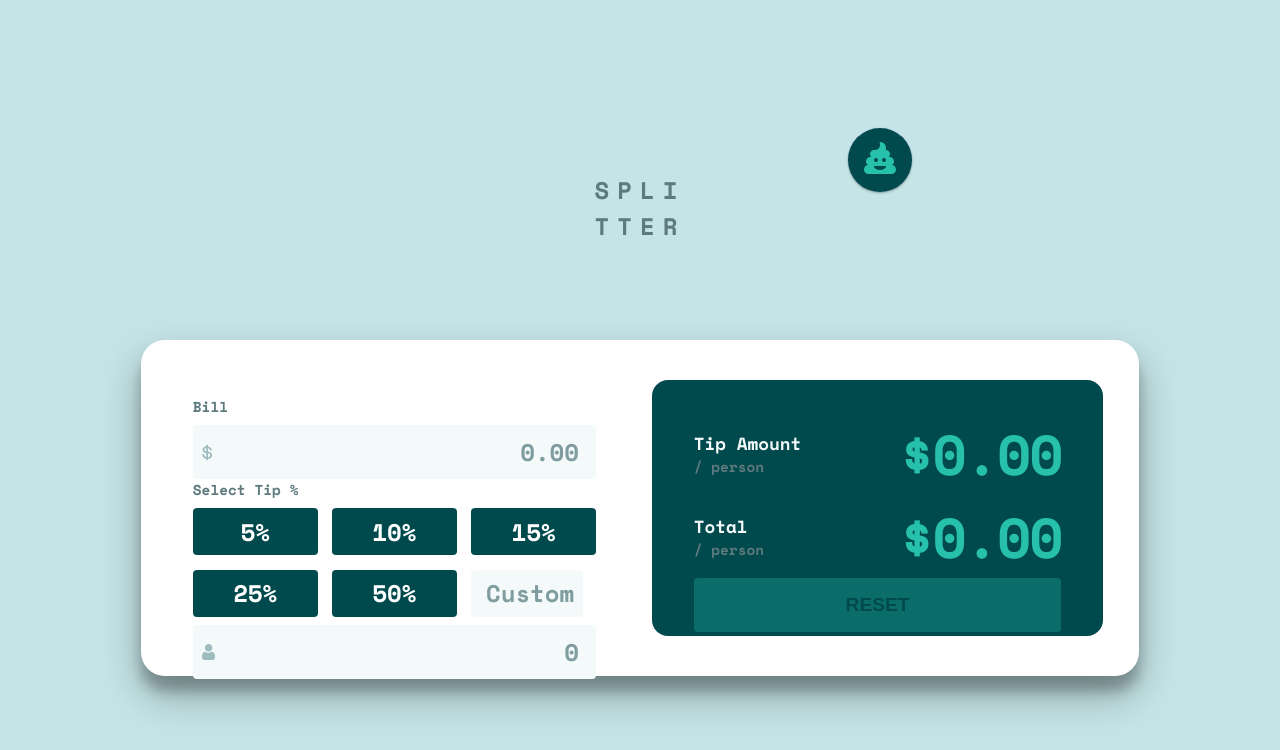
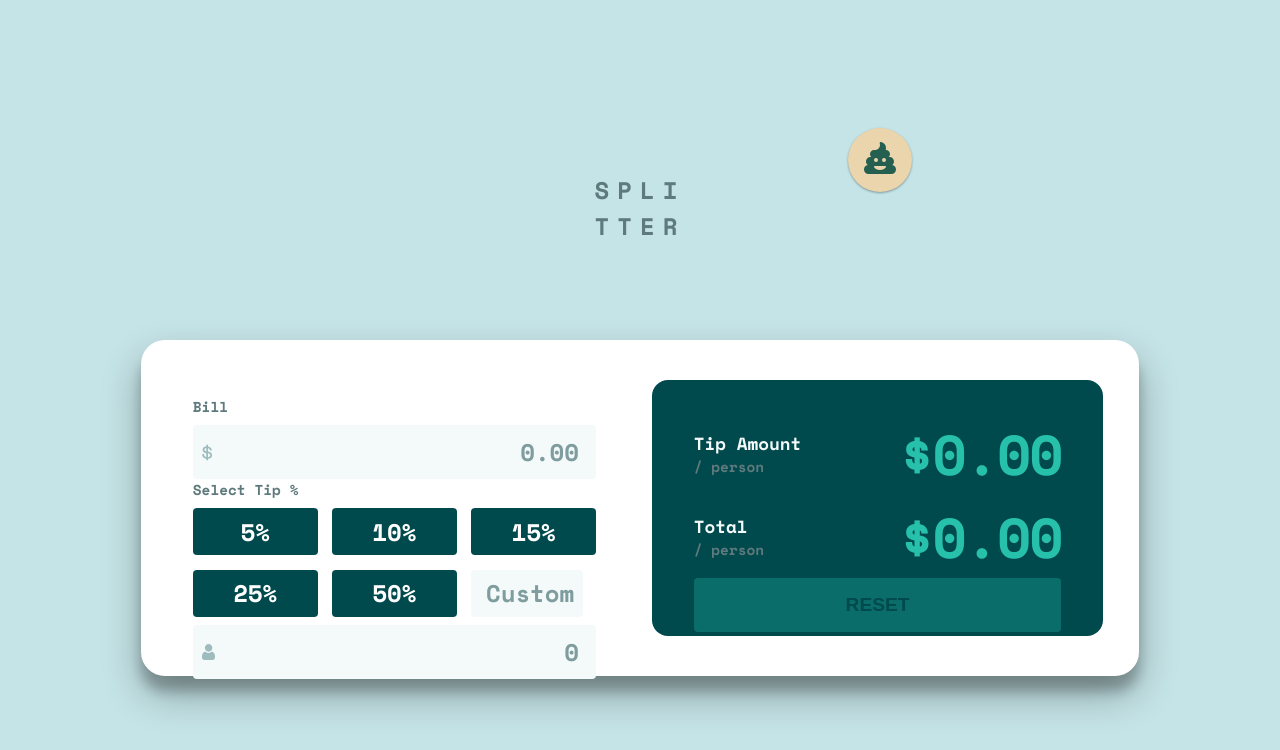
Before and after one commit to Brunno-DaSilva/tip-calculator, a React (Create React App) app: page / in a window 1280 px wide. Shown: the top 750 px of the page. Built offline with nearby package versions, Linux system fonts and the light colour scheme.

Commit message:
ADJUSTED: BTN cls to be the oposit of what is displaying

```diff
--- a/src/App.js
+++ b/src/App.js
@@ -17,8 +17,8 @@ function App() {
         <button
           class={
             isBrownMode
-              ? "app__change_mode--btn brown-mode"
-              : "app__change_mode--btn"
+              ? "app__change_mode--btn "
+              : "app__change_mode--btn brown-mode"
           }
           onClick={handleThemeChange}
         >
```
